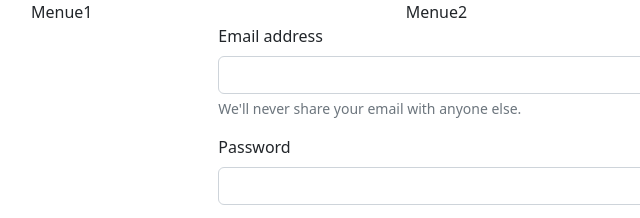
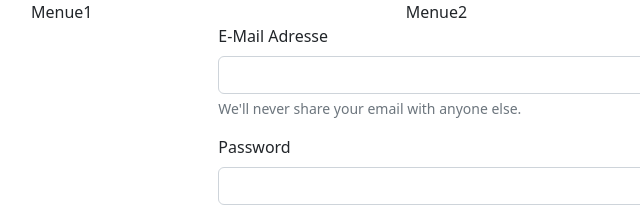
Before and after one commit to Moerle67/git_2202, a plain HTML site: page index.html in a window 1280 px wide. Shown: the top 218 px of the page, 51-691 px from the left. Drawn offline with nearby package versions, Linux system fonts and the light colour scheme.

Commit message:
email angepass

```diff
--- a/index.html
+++ b/index.html
@@ -24,7 +24,7 @@
       <div class="col-8      ">
         <form>
           <div class="mb-3">
-            <label for="exampleInputEmail1" class="form-label">Email address</label>
+            <label for="exampleInputEmail1" class="form-label">E-Mail Adresse</label>
             <input type="email" class="form-control" id="exampleInputEmail1" aria-describedby="emailHelp">
             <div id="emailHelp" class="form-text">We'll never share your email with anyone else.</div>
           </div>
```
